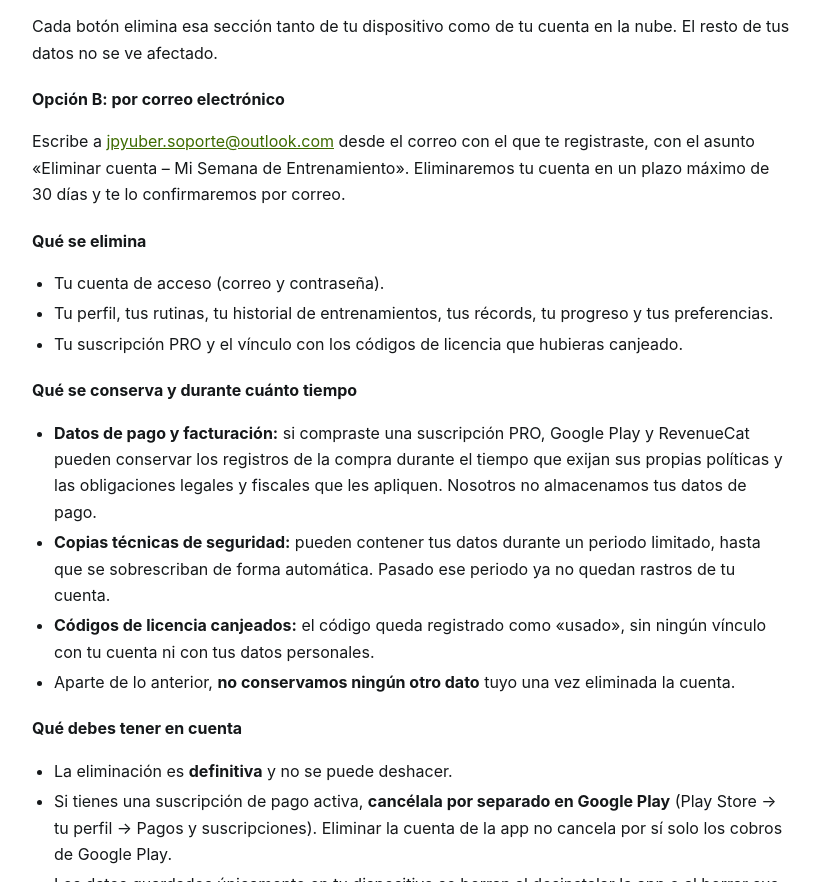
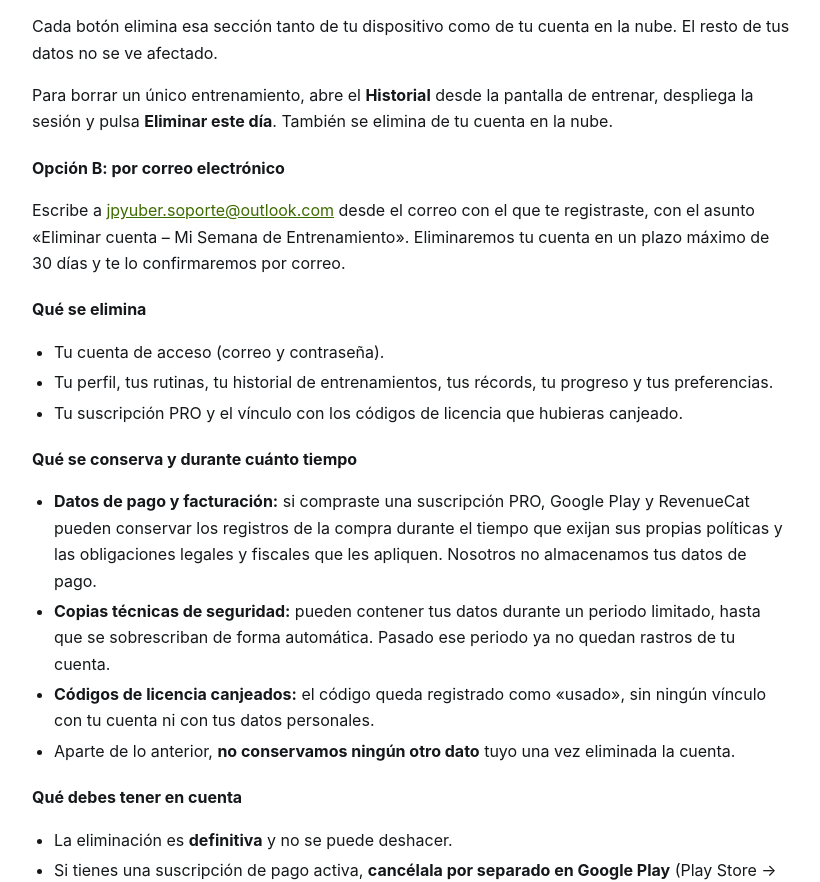
Before and after one commit to jpyuber/jpyuber-privacidad, a plain HTML site: page index.html in a window 1280 px wide. Shown: the part 3679-4561 px from the top of the page, without its empty margins (228-1048 px from the left). Drawn offline with Linux system fonts and the light colour scheme.

Commit message:
Add files via upload

```diff
--- a/index.html
+++ b/index.html
@@ -230,6 +230,7 @@
       <li>Pulsa <strong>Limpiar perfil</strong>, <strong>Limpiar historial</strong>, <strong>Limpiar récords</strong> o <strong>Limpiar progreso</strong>, según lo que quieras borrar, y confirma.</li>
     </ol>
     <p>Cada botón elimina esa sección tanto de tu dispositivo como de tu cuenta en la nube. El resto de tus datos no se ve afectado.</p>
+    <p>Para borrar un único entrenamiento, abre el <strong>Historial</strong> desde la pantalla de entrenar, despliega la sesión y pulsa <strong>Eliminar este día</strong>. También se elimina de tu cuenta en la nube.</p>
 
     <h3>Opción B: por correo electrónico</h3>
     <p>Escribe a <a href="mailto:jpyuber.soporte@outlook.com?subject=Eliminar%20cuenta%20-%20Mi%20Semana%20de%20Entrenamiento">jpyuber.soporte@outlook.com</a> desde el correo con el que te registraste, con el asunto «Eliminar cuenta – Mi Semana de Entrenamiento». Eliminaremos tu cuenta en un plazo máximo de 30 días y te lo confirmaremos por correo.</p>
```
